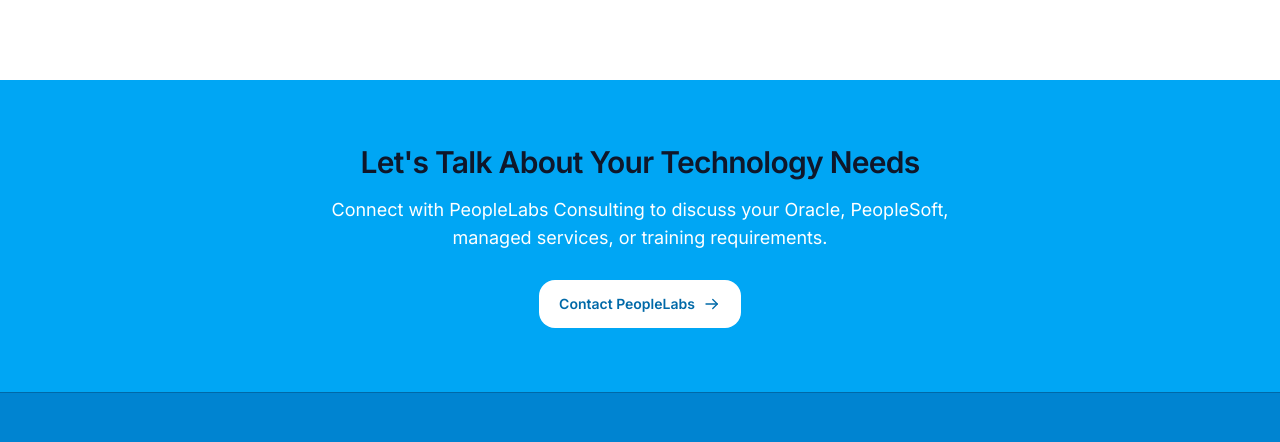
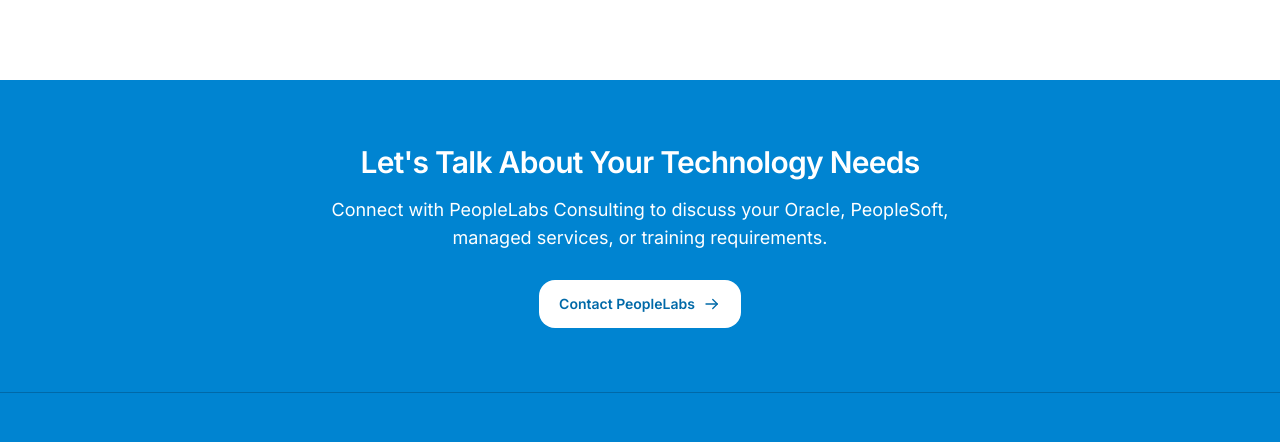
Before and after one commit to Nitheesh-v/peolelabs, a React (Vite) app in the folder Frontend/: page /about in a window 1280 px wide. Shown: the part 2380-2822 px from the top of the page. Built offline with nearby package versions, Linux system fonts and the light colour scheme.

Commit message:
Match About CTA to footer blue
Co-authored-by: arena-agent <297053741+arena-agent@users.noreply.github.com>

```diff
--- a/Frontend/src/pages/About.jsx
+++ b/Frontend/src/pages/About.jsx
@@ -261,9 +261,9 @@
         </div>
       </section>
 
-      <section aria-labelledby="about-cta-title" className="bg-sky-500 px-4 py-12 text-white sm:px-6 sm:py-14 lg:py-16">
+      <section aria-labelledby="about-cta-title" className="bg-sky-600 px-4 py-12 text-white sm:px-6 sm:py-14 lg:py-16">
         <div className="mx-auto max-w-7xl text-center">
-          <h2 id="about-cta-title" className="text-2xl font-semibold tracking-tight sm:text-3xl">
+          <h2 id="about-cta-title" className="text-2xl font-semibold tracking-tight text-white sm:text-3xl">
             Let&apos;s Talk About Your Technology Needs
           </h2>
           <p className="mx-auto mt-4 max-w-2xl text-base leading-7 text-white sm:text-lg">
```
